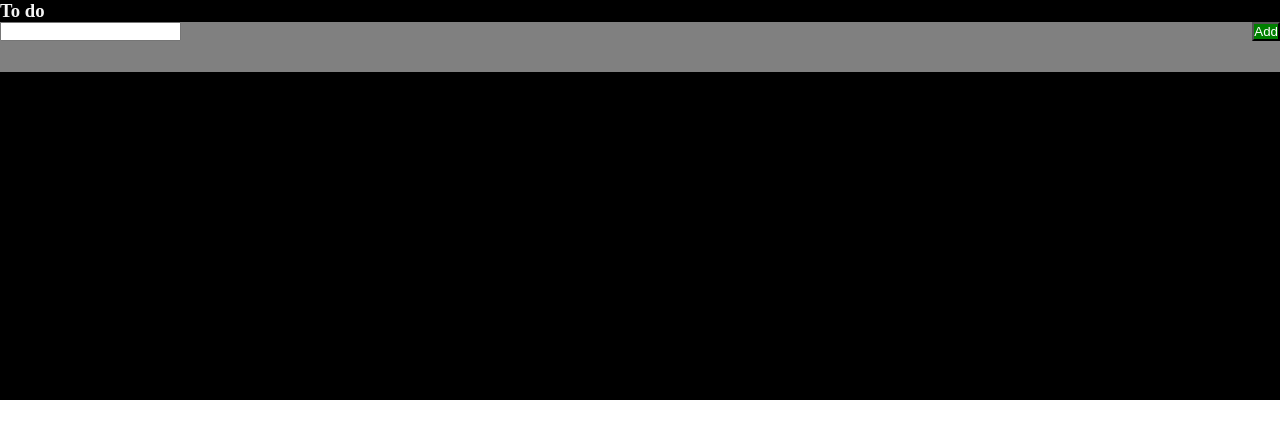
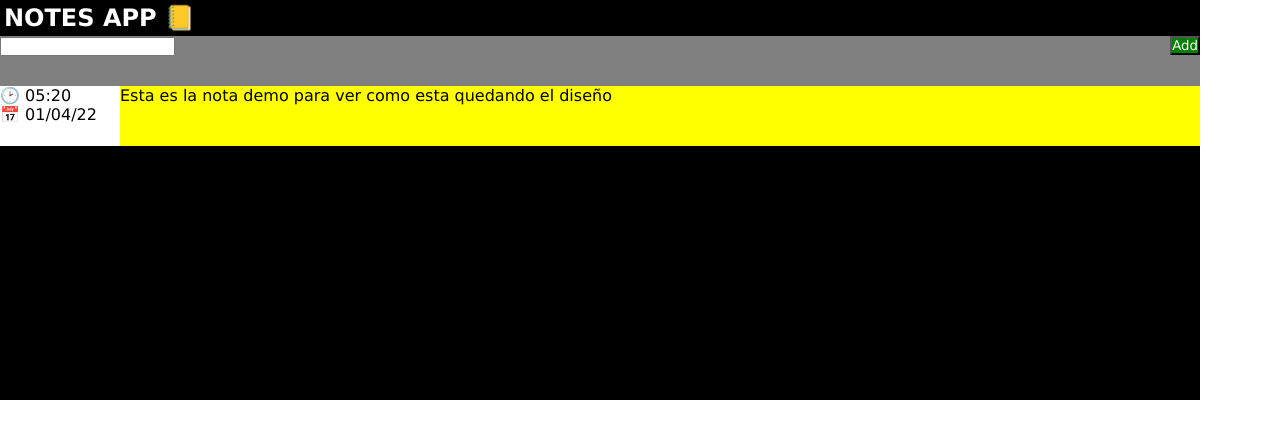
Before and after one commit to StrikerEureka27/agenda, a plain HTML site: page index.html in a window 1280 px wide. Drawn offline with Linux system fonts and the light colour scheme.

Commit message:
Se cambio el estilo y se agrego la eliminacion de las notas

```diff
--- a/index.html
+++ b/index.html
@@ -1,5 +1,6 @@
 <!DOCTYPE html>
 <html lang="en">
+
 <head>
     <meta charset="UTF-8">
     <meta http-equiv="X-UA-Compatible" content="IE=edge">
@@ -7,19 +8,36 @@
     <link rel="stylesheet" href="./style.css">
     <title>Agenda</title>
 </head>
+
 <body>
     <div class="container">
-        <h3>To do</h3>
+        <header>
+            <h2>NOTES APP 📒</h2>
+        </header>
         <div class="header_panel">
-            <input id="note" type="text" >
+            <input id="note" type="text">
             <button id="add" class="add_btn">Add</button>
         </div>
         <div>
             <ul>
                 <div id="li-item"></div>
+
+                <li id="100" style="margin: 0px; padding: 0px; width: 100%; height: 60px; display: block;" >
+                    <div class="infoitem" >
+                        <ul>
+                            <li> 🕑 05:20 </li>
+                            <li> 📅 01/04/22 </li>
+                        </ul>
+                    </div>
+                    <div class="contentnote"  >
+                        <p >Esta es la nota demo para ver como esta quedando el diseño</p>
+                    </div>
+                </li>
+
             </ul>
         </div>
     </div>
 </body>
 <script src="./script.js"></script>
+
 </html>
--- a/script.js
+++ b/script.js
@@ -4,7 +4,6 @@ var tasklist = [];
 const addbtn = document.getElementById("add");
 const deletebtn = document.getElementById("delete");
 const listtemplate = document.getElementById("li-item");
-const elementli = document.getElementById("el-li");
 
 
 const generateDate = (date) => {
@@ -16,24 +15,20 @@ const generateDate = (date) => {
     return `📅 ${format.dd}/${format.mm}/${format.yy} ⏰ ${date.getUTCHours()}:${date.getMinutes()}`;
 }
 
-
 addbtn.addEventListener("click", function () {
     let inputnote = document.getElementById("note").value;
     const li = document.createElement("div");
     const date = new Date();
     tasklist.push({ id: tasklist.length, note: inputnote });
     li.innerHTML = `
-        <li id="el-li" ><span>${generateDate(date)}</span> 📝 ${tasklist[tasklist.length - 1].note} value="${tasklist[tasklist.length - 1].id}"
-        <button id="delete" class="delete_btn" onClick="deleteItem(${tasklist[tasklist.length - 1].id})" >Delete</button> </li>
-    `;
-    console.log(tasklist);
+        <li id="${tasklist[tasklist.length - 1].id}"><span>${generateDate(date)}</span> 📝 ${tasklist[tasklist.length - 1].note}
+        <button id="delete" class="delete_btn" onClick="deleteItem(${tasklist[tasklist.length - 1].id})" >Delete</button> </li>`;
     document.getElementById("note").value = null;
     return listtemplate.appendChild(li);
 });
 
 const deleteItem = (id) => {
-    console.log("Se elimino un item...");
+    const selectedElement = document.getElementById(`${id}`);
     tasklist.splice(id, 1);
-    document.remove(li);
-    console.log(tasklist);
+    return selectedElement.remove();
 }
--- a/style.css
+++ b/style.css
@@ -1,6 +1,7 @@
 *{
     margin: 0px;
     padding: 0px;
+    font-family: Verdana, Geneva, Tahoma, sans-serif
 }
 
 h3{
@@ -12,12 +13,21 @@ ul{
     padding: 0px;
 }
 
-li{
+/* li{
     width: 100%;
     padding-top: 2px;
     padding-bottom: 2px;
     padding-left: 2px;
     background-color: white;
+} */
+
+header {
+    background-color: black;
+    color: white;
+}
+
+header h2{
+    padding: 4px;
 }
 
 span{
@@ -25,7 +35,7 @@ span{
 }
 
 .container{
-    width: 100%;
+    width: 1200px;
     height: 400px;
     background-color: black;
 }
@@ -50,3 +60,19 @@ span{
     color: white;
     background-color: red;
 }
+
+.infoitem{
+    /* display: inline; */
+    margin: 0px;
+    padding: 0px;
+    width: 10%;
+    height: 100%;
+    color: black;
+    background-color: white;
+    float: left;
+}
+
+.contentnote{
+    height: 100%;
+    background-color: yellow;
+}
```
